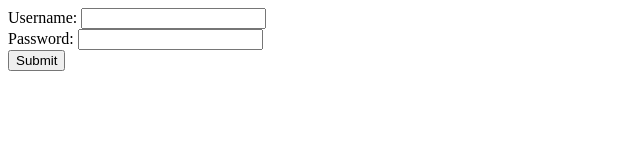
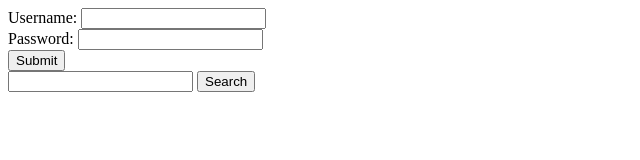
Before and after one commit to lokeshdangii/Web-Development, a plain HTML site: page button.html in a window 1280 px wide. Shown: the whole page, without its empty margins (0-640 px from the left). Drawn offline with Linux system fonts and the light colour scheme.

Commit message:
action in form

```diff
--- a/button.html
+++ b/button.html
@@ -9,15 +9,21 @@
     <form action="#">
         <div>
             <label for="username">Username:</label>
-            <input type="text" id="username">
+            <input type="text" id="username" name="nameofuser">
         </div>
 
         <div>
         <label for="pass">Password:</label>
-        <input type="text" id="pass">
+        <input type="password" id="pass" name="pass">
         </div>
 
         <button>Submit</button>
     </form>
+
+    <form action="https://www.google.com/search?q">
+
+        <input type="text" name="q" id="search">
+        <button>Search</button>
+    </form>
 </body>
 </html>
```
